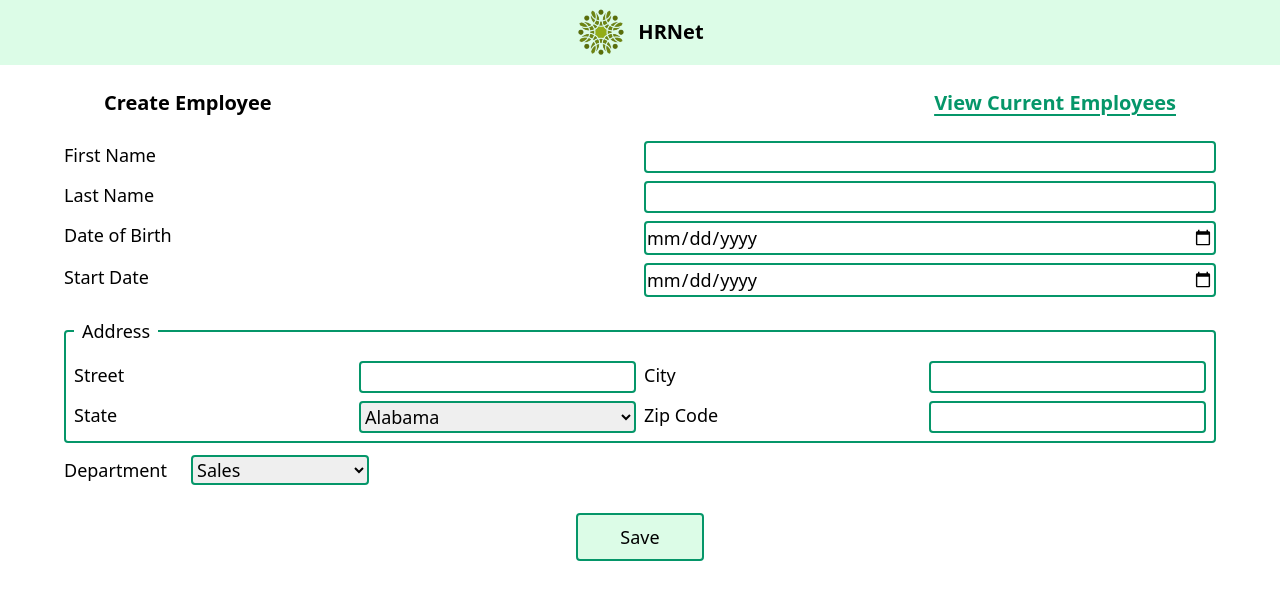
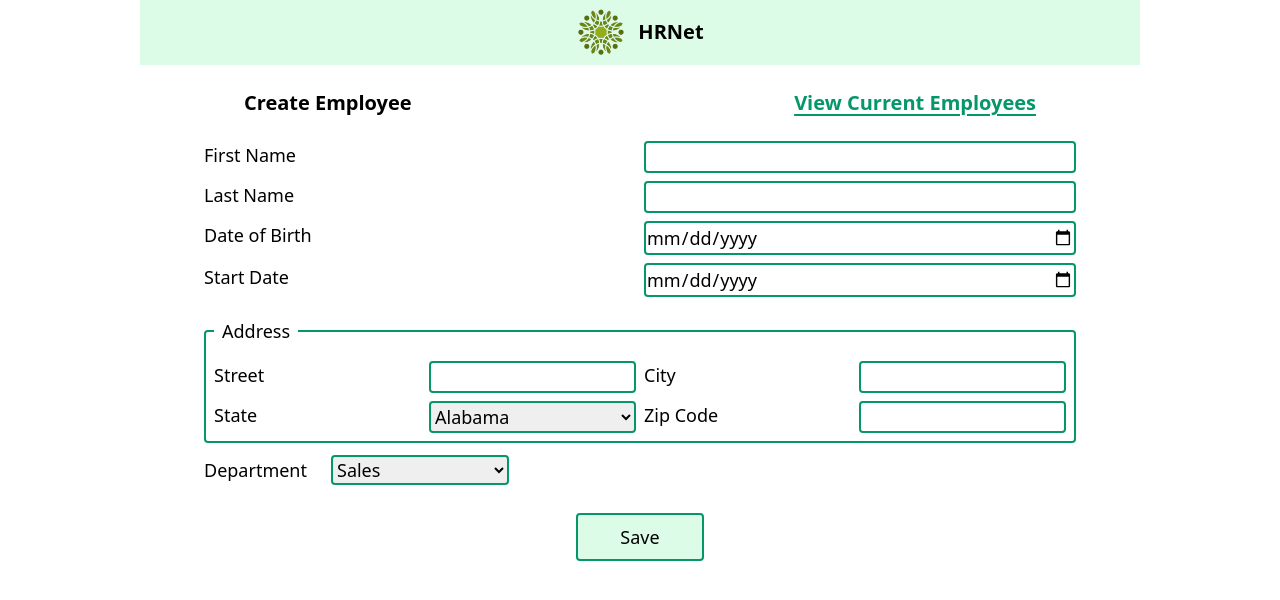
Before and after one commit to Frompath85/HRNet, a React (Vite) app in the folder Application/: page / in a window 1280 px wide. Shown: the top 600 px of the page. Built offline with nearby package versions, Linux system fonts and the light colour scheme.

Commit message:
add #root

```diff
--- a/Application/src/index.css
+++ b/Application/src/index.css
@@ -1,3 +1,8 @@
 @tailwind base;
 @tailwind components;
 @tailwind utilities;
+
+#root{
+    margin: auto;
+    max-width: 1000px;
+}
```
